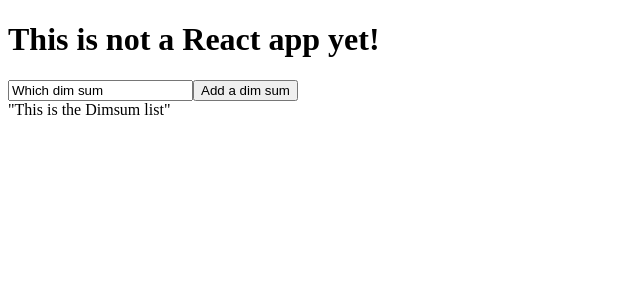
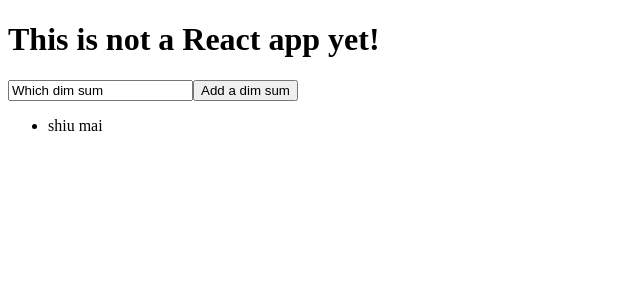
Before and after one commit to jennylia/dimsum_react, a React app: page / in a window 1280 px wide. Shown: the top 300 px of the page, without its empty margins (0-640 px from the left). Built offline with nearby package versions, Linux system fonts and the light colour scheme.

Commit message:
was able to render the dim_sum ordered list

```diff
--- a/components/App.js
+++ b/components/App.js
@@ -8,7 +8,7 @@ class App extends Component{
     return(
     <div>
       <TextInput/>
-      <DimSumList/>
+      <DimSumList dim_sum_list={this.props.dim_sum_ordered}/>
     </div>
     )
   }
--- a/components/DimsumList.js
+++ b/components/DimsumList.js
@@ -4,9 +4,17 @@ import React, { Component } from 'react'
 class DimSumList extends Component{
 
   render (){
-    return (<div>
-        "This is the Dimsum list"
-      </div>)
+    return (
+
+          <ul>
+          {
+            this.props.dim_sum_list.map( (dim_sum)=>{
+              return <li key={dim_sum.id}>{dim_sum.name}</li>
+            })
+          }
+          </ul>
+
+      )
   }
 }
 
```
